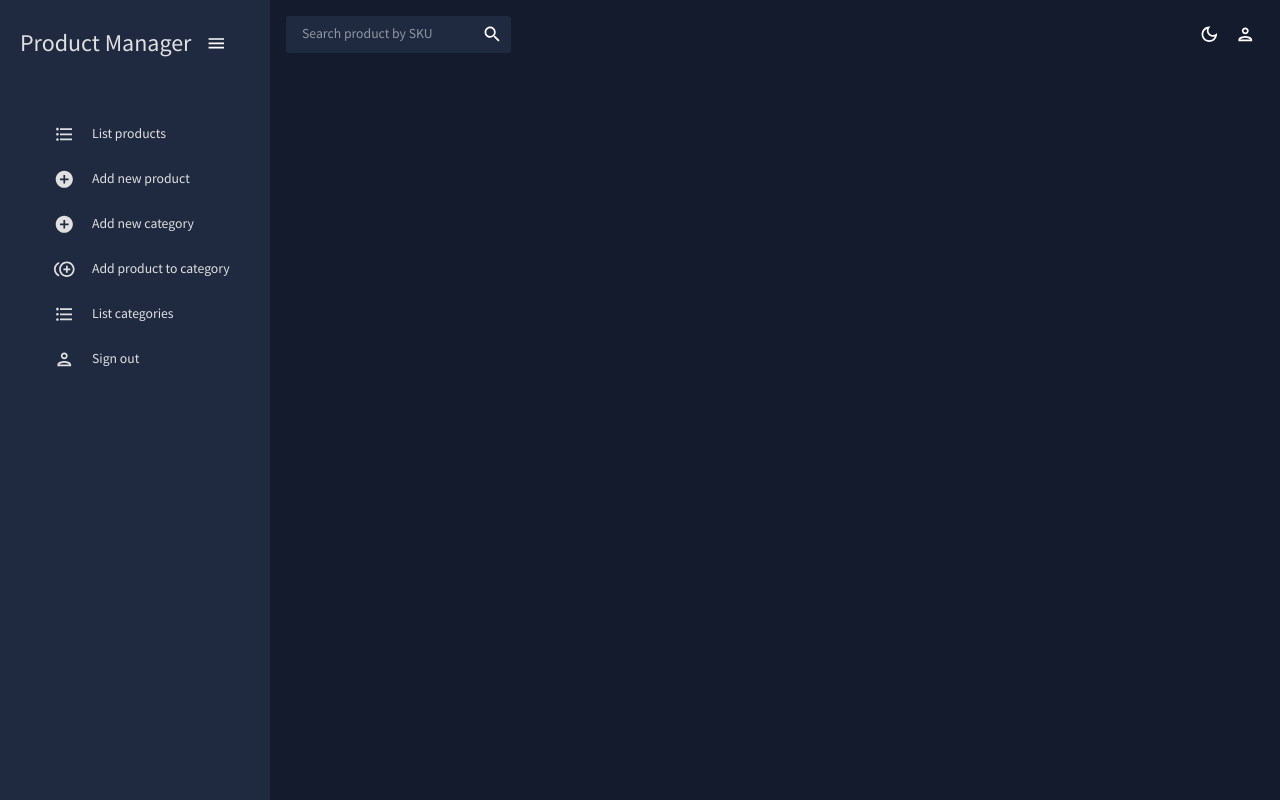
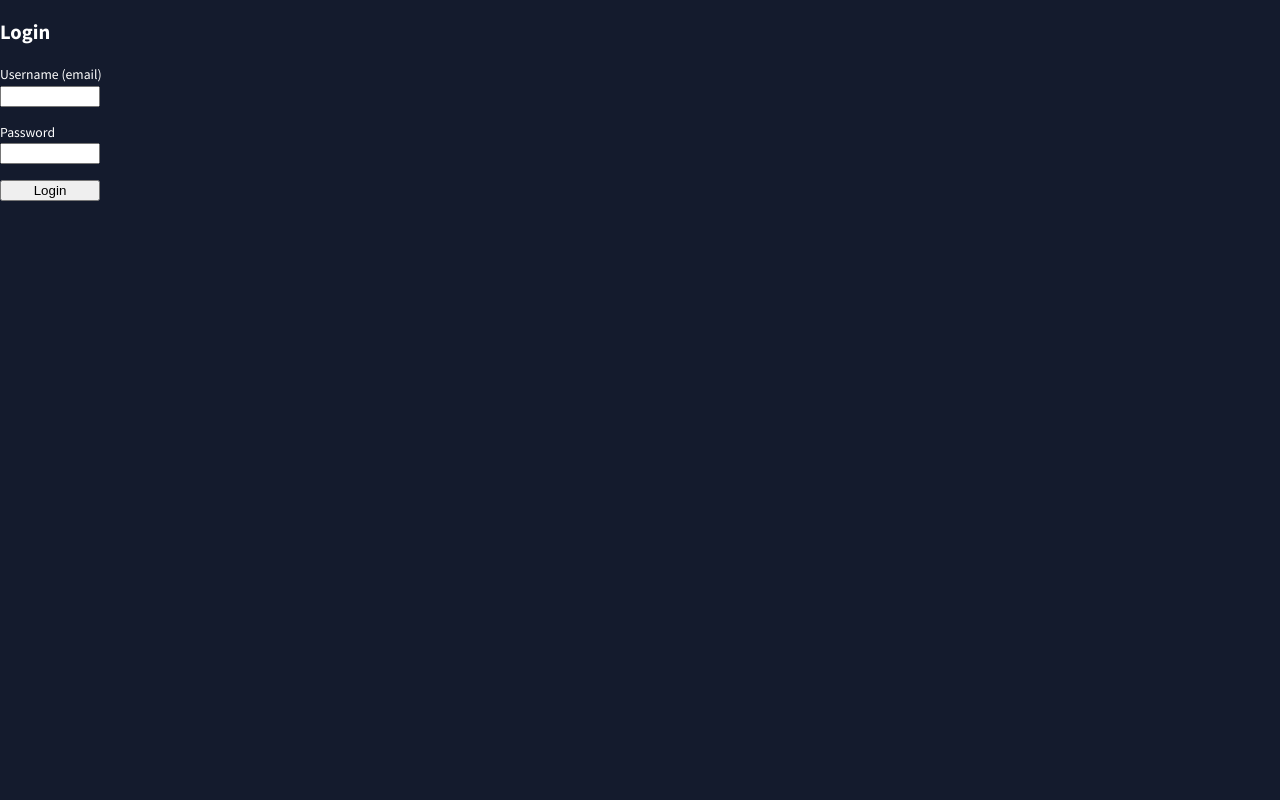
Before and after one commit to OskarMagnefelt/ProductManagerWebApp, a React (Create React App) app: page / in a window 1280 px wide. Built offline with nearby package versions, Linux system fonts and the light colour scheme.

Commit message:
Add sign in and sign out functionality

```diff
--- a/src/App.tsx
+++ b/src/App.tsx
@@ -46,26 +46,16 @@ function App() {
       <ThemeProvider theme={theme}>
         <CssBaseline />
         <div className="app">
-          <Sidebar></Sidebar>
+          {isAuthenticated ? (
+            <>
+              <Sidebar
+                setAuthenticationStatus={setAuthenticationStatus}
+              ></Sidebar>
               <main className="content">
                 <Topbar onSearch={handleSearch} />
                 <Routes>
-              {/* Render the Login component if the user is not authenticated */}
-              {!isAuthenticated && (
-                <Route
-                  path="/login"
-                  element={
-                    <LoginView
-                      setAuthenticationStatus={setAuthenticationStatus}
-                    />
-                  }
-                />
-              )}
-
-              {/* Protect other routes by rendering them only if the user is authenticated */}
-              {isAuthenticated && (
                   <>
-                  <Route path="/listproducts" element={<ProductsView />} />
+                    <Route path="/" element={<ProductsView />} />
                     <Route path="/addproduct" element={<AddProductView />} />
                     <Route path="/addcategory" element={<AddCategoryView />} />
                     <Route
@@ -85,9 +75,13 @@ function App() {
                       element={<ListCategoriesView />}
                     />
                   </>
-              )}
+                  {/* )} */}
                 </Routes>
               </main>
+            </>
+          ) : (
+            <LoginView setAuthenticationStatus={setAuthenticationStatus} />
+          )}
         </div>
         <Outlet />
       </ThemeProvider>
--- a/src/views/global/Sidebar.tsx
+++ b/src/views/global/Sidebar.tsx
@@ -29,11 +29,20 @@ const Item = ({ title, to, icon, selected, setSelected }: any) => {
   );
 };
 
-const Sidebar = () => {
+interface SideBarProps {
+  setAuthenticationStatus: (status: boolean) => void;
+}
+
+const Sidebar = ({ setAuthenticationStatus }: SideBarProps) => {
   const theme = useTheme();
   const colors = tokens(theme.palette.mode);
   const [isCollapsed, setIsCollapsed] = useState(false);
   const [selected, setSelected] = useState("MainView");
+
+  const handleSignOut = () => {
+    setAuthenticationStatus(false); // Sign out by setting authentication status to false
+    // setSelected("Login"); // Select the "Login" item
+  };
 
   return (
     <Box
@@ -94,7 +103,7 @@ const Sidebar = () => {
           <Box paddingLeft={isCollapsed ? undefined : "10%"}>
             <Item
               title="List products"
-              to="/listproducts"
+              to="/"
               icon={<FormatListBulletedOutlinedIcon />}
               selected={selected}
               setSelected={setSelected}
@@ -127,13 +136,26 @@ const Sidebar = () => {
               selected={selected}
               setSelected={setSelected}
             />
-            <Item
+            {/* <Item
               title="Sign out"
-              to="/login"
+              // to="/"
+              // selected={selected}
+              // setSelected={setSelected}
+              onClick={handleSignOut}
+            /> */}
+
+            <MenuItem
+              // active={selected === title}
+              style={{
+                color: colors.grey[100],
+              }}
+              onClick={handleSignOut}
               icon={<PersonOutlinedIcon />}
-              selected={selected}
-              setSelected={setSelected}
-            />
+            >
+              <Typography>Sign out</Typography>
+              <Link to={"/"} />
+            </MenuItem>
+            {/* <PersonOutlinedIcon onClick={handleSignOut} /> */}
           </Box>
         </Menu>
       </ProSidebar>
```
Lines whose indentation alone changed are shown as unchanged.
